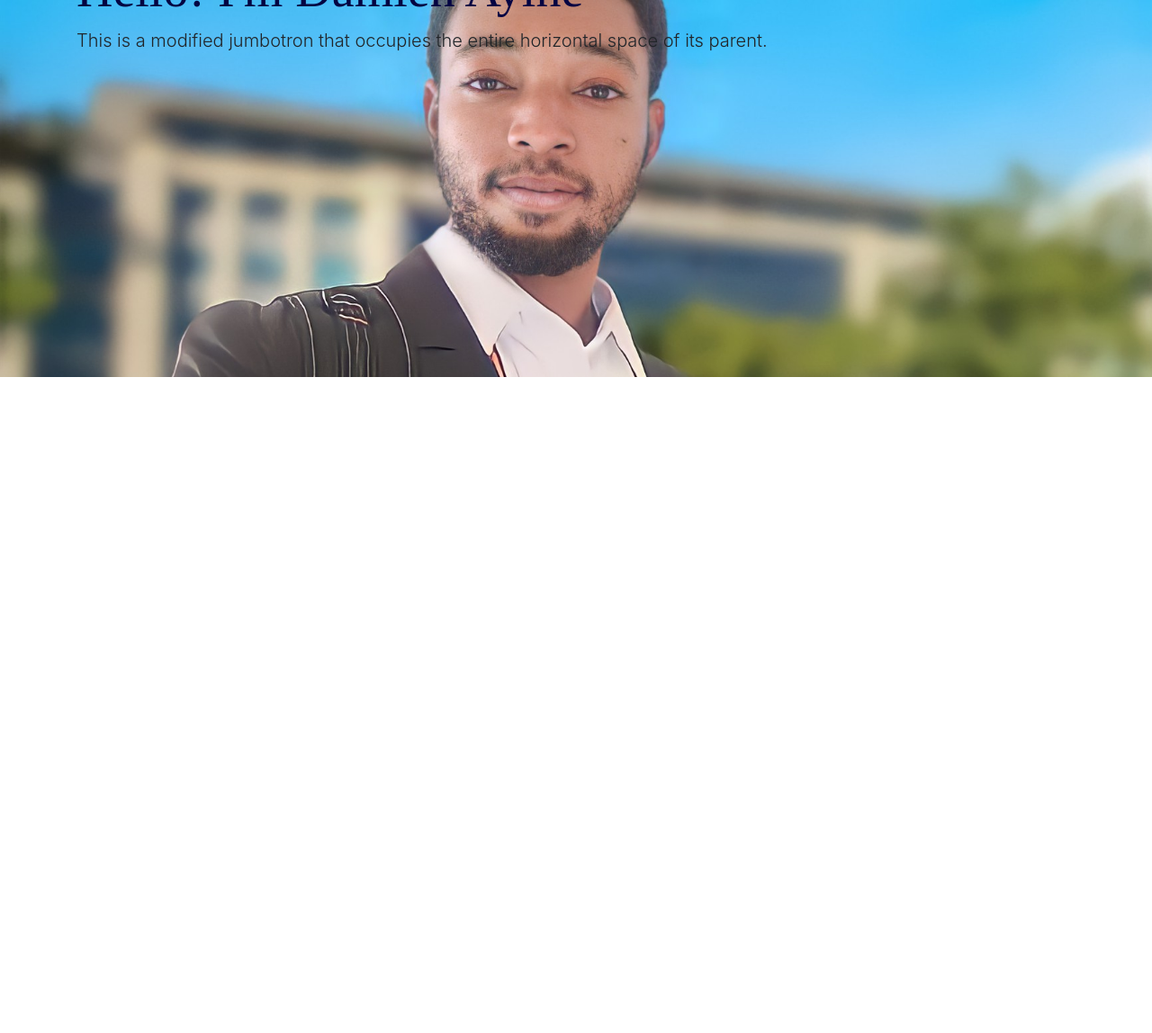
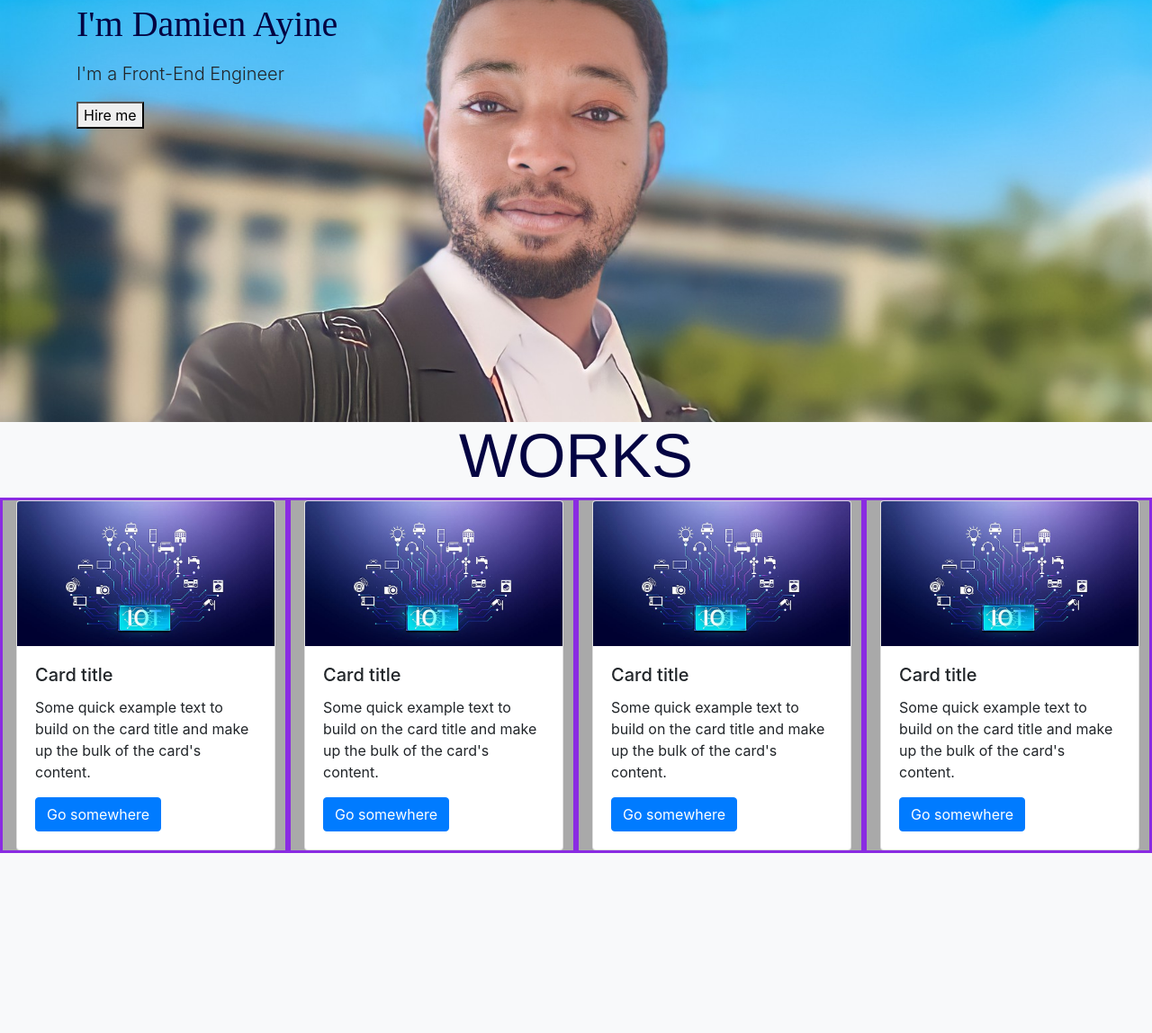
Before and after one commit to Damiennsoh/Bootstrap-Portfolio, a plain HTML site: page index.html in a window 1280 px wide. Shown: the part 165-1313 px from the top of the page at 90% size. Before the commit the page ends 800 px from the top, so only its background shows below. Drawn offline with nearby package versions, Linux system fonts and the light colour scheme.

Commit message:
added a cardContainer and updated the CSS file

```diff
--- a/css/style.css
+++ b/css/style.css
@@ -2,11 +2,6 @@ h1, h2, h3, h4{
     font-family: 'Times New Roman', Times, serif;
   color: rgb(4, 4, 66);
 
-}
-
-
-h1{
-    text-align: left;
 }
 
 
@@ -23,15 +18,43 @@ nav :hover{
     background-size: cover;
     text-align: left;
     width: 100%;
-    height: 400px;
-    position: relative;
+    height: 450px;
+    position: bottom;
     background-repeat: no-repeat;
     background-position: center;
     box-sizing: content-box;
+    }
+
+    .cardContainer {
+      margin-bottom: 200px;
+      margin-right: auto;
+     background-color: darkgray;
+     border-right-style: groove;
+     border-style: solid;
+     border-color: blueviolet;
+
+    }
+
+    .row{
+      margin-bottom: auto;
+      position: relative;
+
+    }
+
+    .sectionheading{
+      text-align: center;
+      font-display: block;
+      text-transform: uppercase;
+      font-size: 4.3rem;
+      padding-top: 0%;
+      display: inline
+      margin-bottom: ;
+      line-height: 1.1;
+      font-family: 'Franklin Gothic Medium', 'Arial Narrow', Arial, sans-serif;
+    }
+
+    body{
+      background-color: var(--light);
 
 
-
-
-}
-
-}
+    }
--- a/index.html
+++ b/index.html
@@ -48,10 +48,70 @@
 
       <div class="jumbotron jumbotron-fluid">
         <div class="container">
-          <h1 class="display-4">Hello! I'm Damien Ayine</h1>
-          <p class="lead">This is a modified jumbotron that occupies the entire horizontal space of its parent.</p>
+          <div class="hero-text">
+            <h1>Hello!<p><span>I'm Damien Ayine</span></p></h1>
+
+
+          <p class="lead">I'm a Front-End Engineer</p>
+          <button>Hire me</button>
         </div>
       </div>
+      </div>
+    </div>
+
+      <!-- Work Section -->
+      <div class="container-fluid">
+        <h2 class="sectionheading">Works</h2>
+        <div class="row">
+          <div class="cardContainer col-lg-3 col-md-3 col-sm-12">
+            <div class="card" style="width: 18rem;">
+              <img class="card-img-top" src="./images/iot_devices.jpg" alt="Card image cap">
+              <div class="card-body">
+                <h5 class="card-title">Card title</h5>
+                <p class="card-text">Some quick example text to build on the card title and make up the bulk of the card's content.</p>
+                <a href="#" class="btn btn-primary">Go somewhere</a>
+              </div>
+            </div>
+      </div>
+
+      <div class="cardContainer col-lg-3 col-md-3 col-sm-12">
+        <div class="card" style="width: 18rem;">
+          <img class="card-img-top" src="./images/iot_devices.jpg" alt="Card image cap">
+          <div class="card-body">
+            <h5 class="card-title">Card title</h5>
+            <p class="card-text">Some quick example text to build on the card title and make up the bulk of the card's content.</p>
+            <a href="#" class="btn btn-primary">Go somewhere</a>
+          </div>
+        </div>
+  </div>
+
+  <div class="cardContainer col-lg-3 col-md-3 col-sm-12">
+    <div class="card" style="width: 18rem;">
+      <img class="card-img-top" src="./images/iot_devices.jpg" alt="Card image cap">
+      <div class="card-body">
+        <h5 class="card-title">Card title</h5>
+        <p class="card-text">Some quick example text to build on the card title and make up the bulk of the card's content.</p>
+        <a href="#" class="btn btn-primary">Go somewhere</a>
+      </div>
+    </div>
+</div>
+
+<div class="cardContainer col-lg-3 col-md-3 col-sm-12">
+  <div class="card" style="width: 18rem;">
+    <img class="card-img-top" src="./images/iot_devices.jpg" alt="Card image cap">
+    <div class="card-body">
+      <h5 class="card-title">Card title</h5>
+      <p class="card-text">Some quick example text to build on the card title and make up the bulk of the card's content.</p>
+      <a href="#" class="btn btn-primary">Go somewhere</a>
+    </div>
+  </div>
+</div>
+
+
+
+
+
+
 
    <!-- jQuery first, then Popper.js, then Bootstrap JS -->
    <script src="https://code.jquery.com/jquery-3.2.1.slim.min.js" integrity="sha384-KJ3o2DKtIkvYIK3UENzmM7KCkRr/rE9/Qpg6aAZGJwFDMVNA/GpGFF93hXpG5KkN" crossorigin="anonymous"></script>
```
